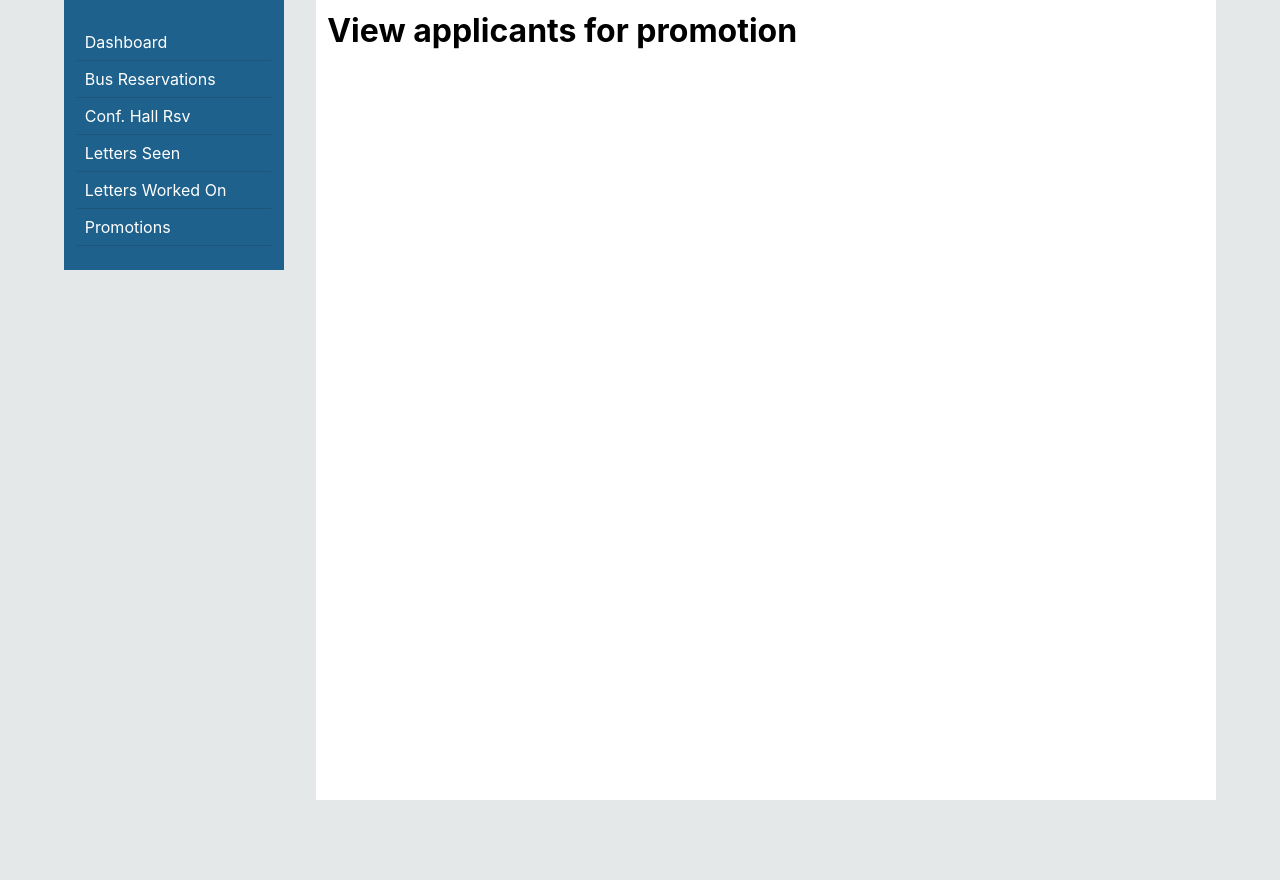
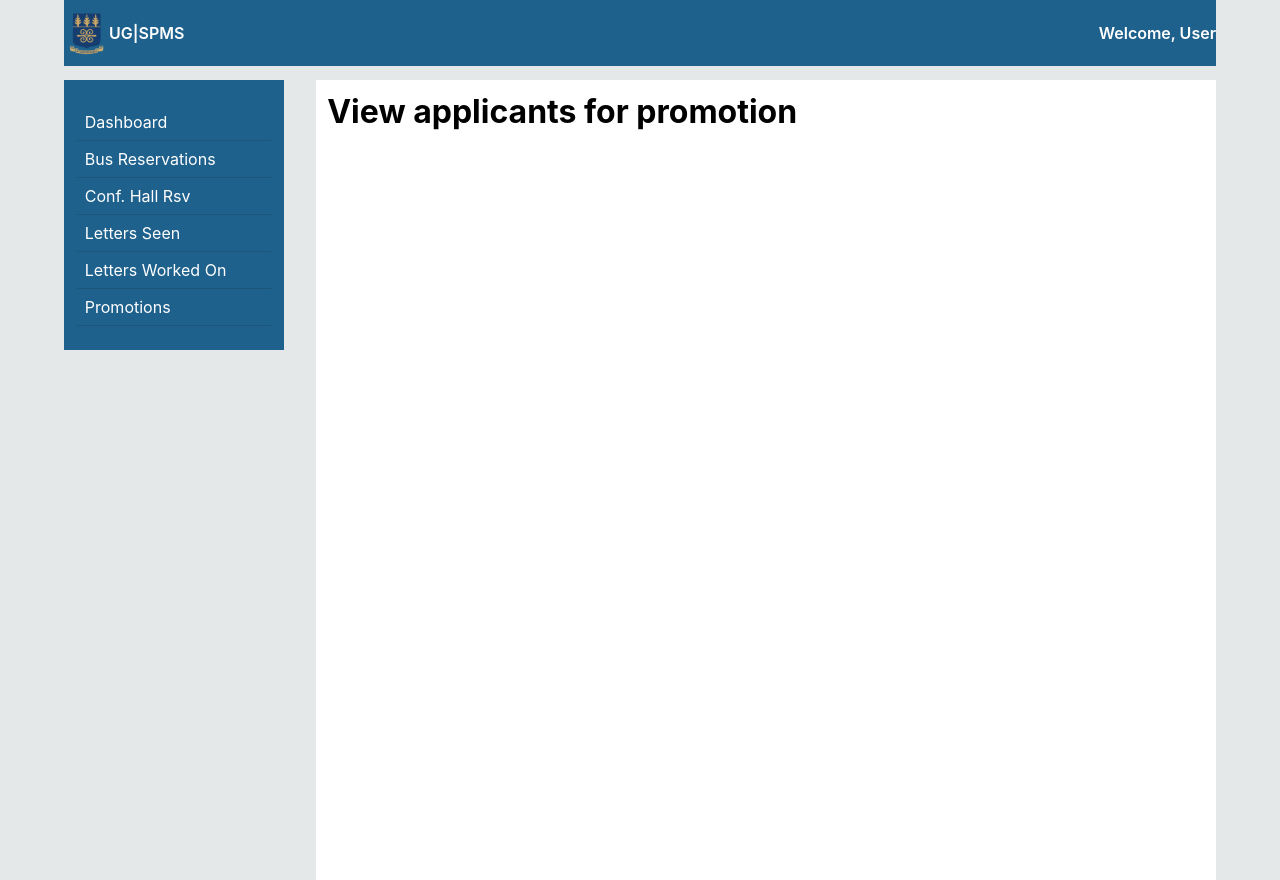
Before and after one commit to michaelamponsah/ug-spms-office-app, a Next.js app: page /promotions/applicants in a window 1280 px wide. Before the commit the page ends 800 px from the top, so only its background shows below. Built offline with nearby package versions, Linux system fonts and the light colour scheme.

Commit message:
Top navigation bar
The top navigation bar with its respective styling have been implemented. It appears on all the inner pages of the application.

```diff
--- a/components/InnerPageWrapper.js
+++ b/components/InnerPageWrapper.js
@@ -1,15 +1,19 @@
 import React, { Children } from "react";
 import SideNavigation from "./SideNavigation";
 import styles from "../styles/InnerPageWrapper.module.css";
+import TopNavbar from "./TopNavbar";
 
 const InnerPageWrapper = ({ children }) => {
   return (
-    <div className={`${styles["inner-page-wrapper"]}`}>
-      <div>
-        <SideNavigation />
+    <>
+      <TopNavbar />
+      <div className={`${styles["inner-page-wrapper"]}`}>
+        <div>
+          <SideNavigation />
+        </div>
+        <div className={`${styles["main-page"]}`}>{children}</div>
       </div>
-      <div className={`${styles["main-page"]}`}>{children}</div>
-    </div>
+    </>
   );
 };
 
--- /dev/null
+++ b/components/TopNavbar.js
@@ -0,0 +1,18 @@
+import React from "react";
+import styles from "../styles/TopNavbar.module.css";
+
+const TopNavbar = () => {
+  return (
+    <nav className={`${styles["nav-wrapper"]}`}>
+      <div className={`${styles["ug-logo-wrapper"]}`}>
+        <img src="/ug-crest.png" alt="University of Ghana crest" />
+        <span>UG|SPMS</span>
+      </div>
+      <div>
+        <spa>Welcome, User</spa>
+      </div>
+    </nav>
+  );
+};
+
+export default TopNavbar;
--- /dev/null
+++ b/styles/TopNavbar.module.css
@@ -0,0 +1,18 @@
+.nav-wrapper{
+    display: flex;
+    justify-content: space-between;
+    align-items: center;
+    padding: 0.5em 0;
+    background: #1F618D;
+    margin-bottom: 0.9em;
+    color: #ffffff;
+    font-weight: 600;
+}
+.ug-logo-wrapper{
+    display: flex;
+    align-items: center;
+}
+.nav-wrapper img{
+    width: 45px;
+    height: 50px;
+}
```
Also changed, not shown: public/ug-crest.png (added).
